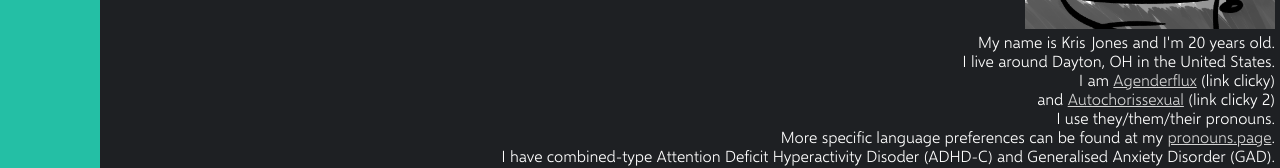
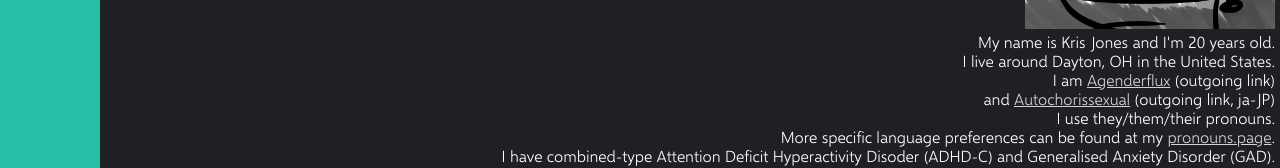
Before and after one commit to anarkrist/anarkrist.neocities.org, a plain HTML site: page neocities/about.html in a window 1280 px wide. Shown: the part 160-328 px from the top of the page. Drawn offline with Linux system fonts and the light colour scheme.

Commit message:
gender identity and sexuality links updated
pronouns.page works just fine for these. github web commit

```diff
--- a/neocities/about.html
+++ b/neocities/about.html
@@ -33,8 +33,8 @@
         <img class="boat" src="./images/boat.png" title="art credit: me, its bad on purpose i swear." alt="image of a rabbit in a boat"/><br/>
         <span>My name is Kris Jones and I'm </span><span id="age"></span><span> years old.</span>
         <p>I live around Dayton, OH in the United States.</p>
-        <p>I am <a href="https://lgbtqia.fandom.com/wiki/Genderflux#Agenderflux">Agenderflux</a> (link clicky)</p>
-        <p>and <a href="https://lgbtqia.fandom.com/wiki/Asexual_spectrum#Aegosexual">Autochorissexual</a> (link clicky 2)</p>
+        <p>I am <a href="https://en.pronouns.page/dictionary/terminology#agenderflux">Agenderflux</a> (outgoing link)</p>
+        <p>and <a href="https://ja.pronouns.page/%E8%BE%9E%E6%9B%B8/%E7%94%A8%E8%AA%9E#%E3%82%AA%E3%83%BC%E3%83%88%E3%82%B3%E3%83%AA%E3%82%B9%E3%82%BB%E3%82%AF%E3%82%B7%E3%83%A3%E3%83%AB">Autochorissexual</a> (outgoing link, ja-JP)</p>
         <p>I use they/them/their pronouns.</p>
         <p>More specific language preferences can be found at my <a href="https://pronouns.page/@anarkrist">pronouns.page</a>.</p>
         <p>I have combined-type Attention Deficit Hyperactivity Disoder (ADHD-C) and Generalised Anxiety Disorder (GAD).</p><br/>
```
